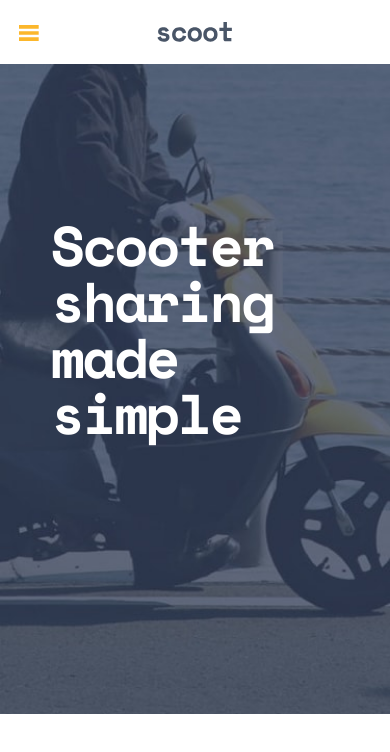
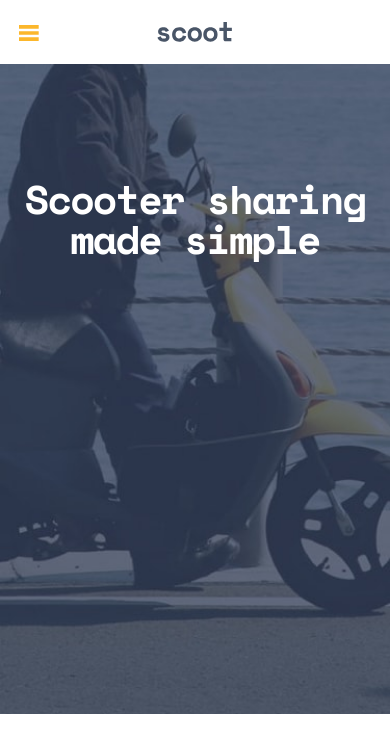
Before and after one commit to mikolajgraczyk/scoot-website, a React (Create React App) app: page / in a window 390 px wide. Shown: the top 752 px of the page. Built offline with nearby package versions, Linux system fonts and the light colour scheme.

Commit message:
adjusted poster text on tablets and mobile screens

```diff
--- a/src/HomePage/Poster/styled.js
+++ b/src/HomePage/Poster/styled.js
@@ -33,4 +33,16 @@ export const Title = styled.div`
   font-size: 56px;
   line-height: 56px;
   letter-spacing: -2.5px;
+
+  @media (max-width: ${bpTablet}px) {
+    margin: 137px auto;
+    text-align: center;
+  }
+
+  @media (max-width: ${bpMobile}px) {
+    margin: 115px auto;
+    font-size: 40px;
+    line-height: 40px;
+    letter-spacing: -1.78571px;
+  }
 `;
```
